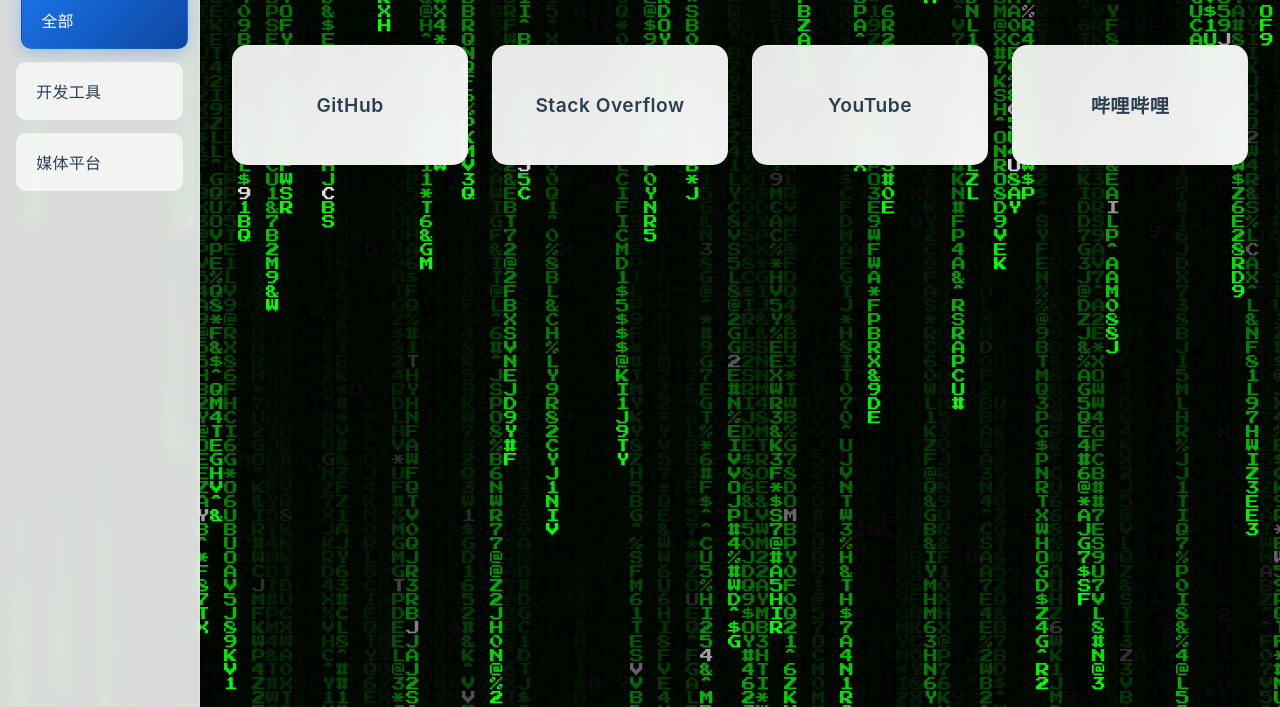
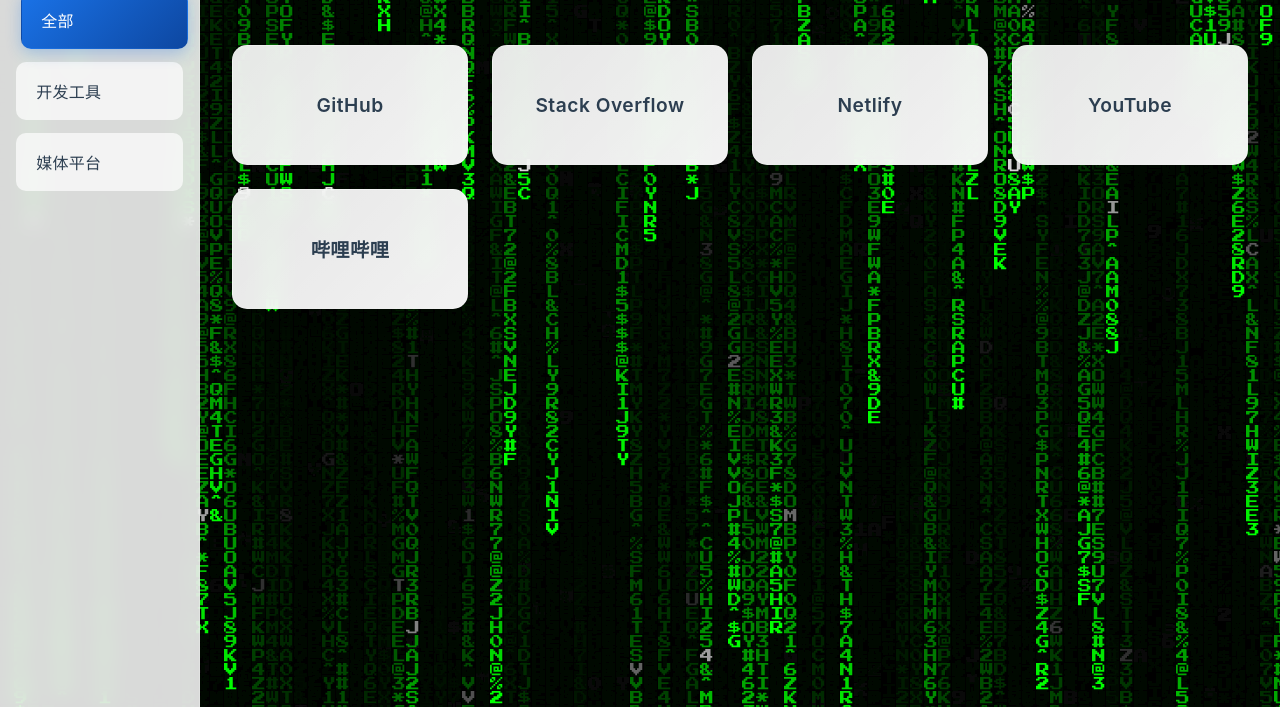
Before and after one commit to date727/Tool-Website-Navigation, a plain HTML site: page index.html in a window 1280 px wide. Shown: the part 93-800 px from the top of the page. Drawn offline with Linux system fonts and the light colour scheme.

Commit message:
modified:   index.html

```diff
--- a/index.html
+++ b/index.html
@@ -225,6 +225,7 @@
             <div class="grid">
             <a href="https://www.github.com" class="card" data-category="dev" target="_blank">GitHub</a>
             <a href="https://www.stackoverflow.com" class="card" data-category="dev" target="_blank">Stack Overflow</a>
+            <a href="https://app.netlify.com/teams/date727/sites" class="card" data-category="dev" target="_blank">Netlify</a>
             <a href="https://www.youtube.com" class="card" data-category="media" target="_blank">YouTube</a>
             <a href="https://www.bilibili.com" class="card" data-category="media" target="_blank">哔哩哔哩</a>
             </div>
```
